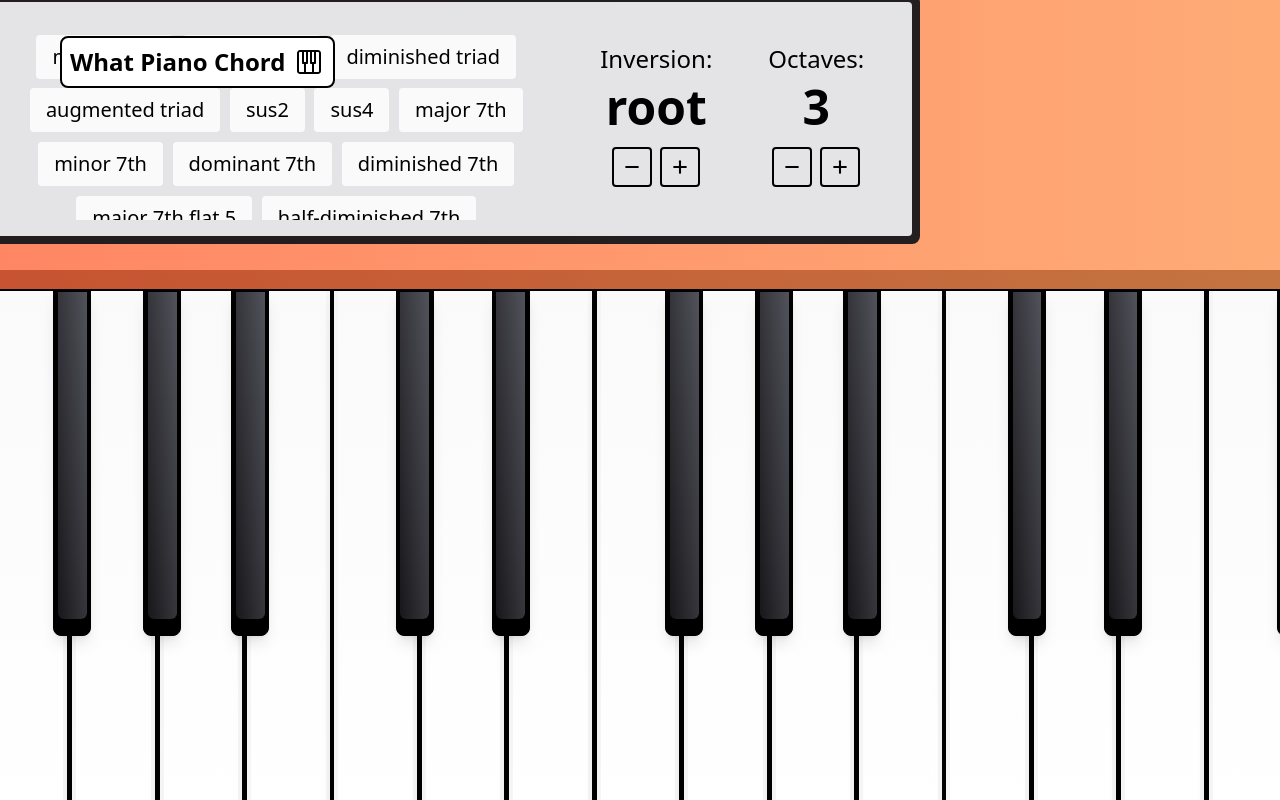
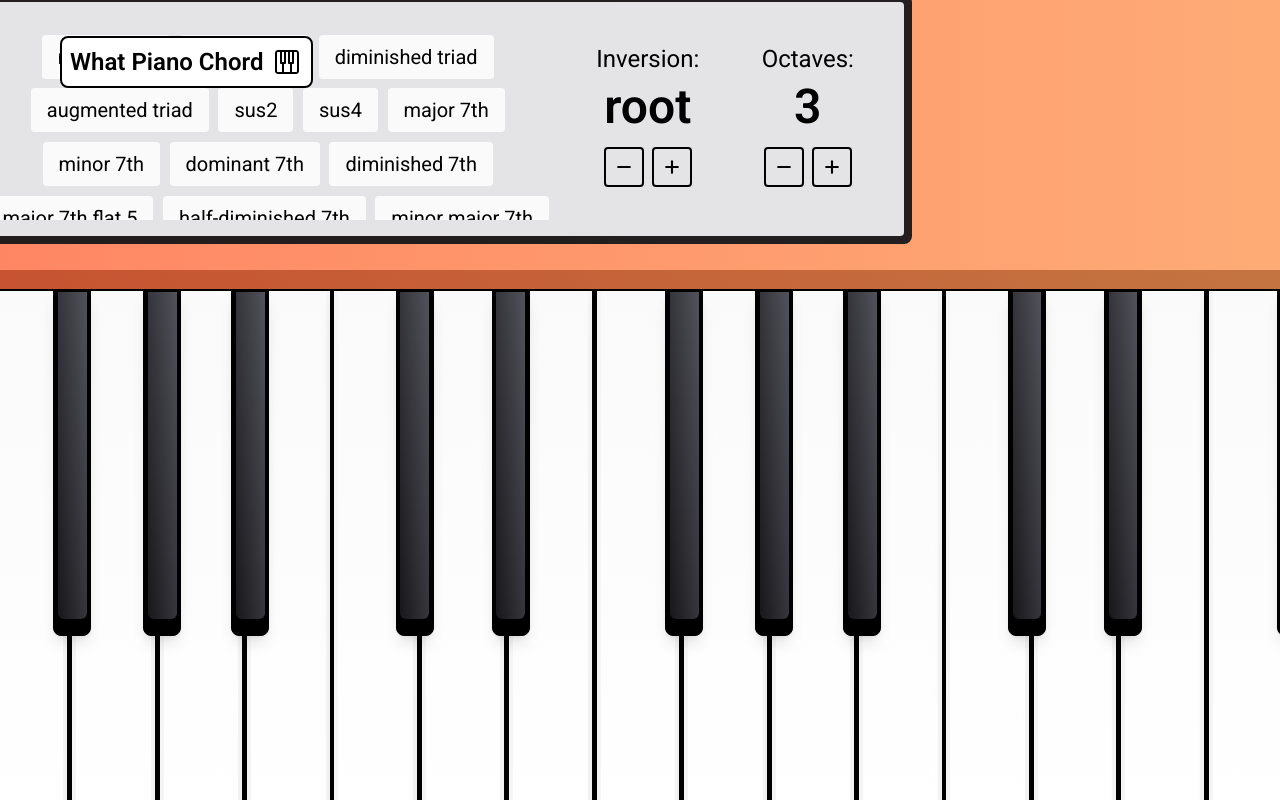
Before and after one commit to anton-oz/whatpianochord, a React (Vite) app: page / in a window 1280 px wide. Built offline with nearby package versions, Linux system fonts and the light colour scheme.

Commit message:
added Roboto font

```diff
--- a/src/index.css
+++ b/src/index.css
@@ -1,3 +1,4 @@
+@import url('https://fonts.googleapis.com/css2?family=Roboto:ital,wght@0,100..900;1,100..900&display=swap');
 @tailwind base;
 @tailwind components;
 @tailwind utilities;
@@ -7,6 +8,8 @@
 }
 
 html {
+  font-family: "Roboto", sans-serif;
+  font-optical-sizing: auto;
   overflow: hidden;
 }
 
```
